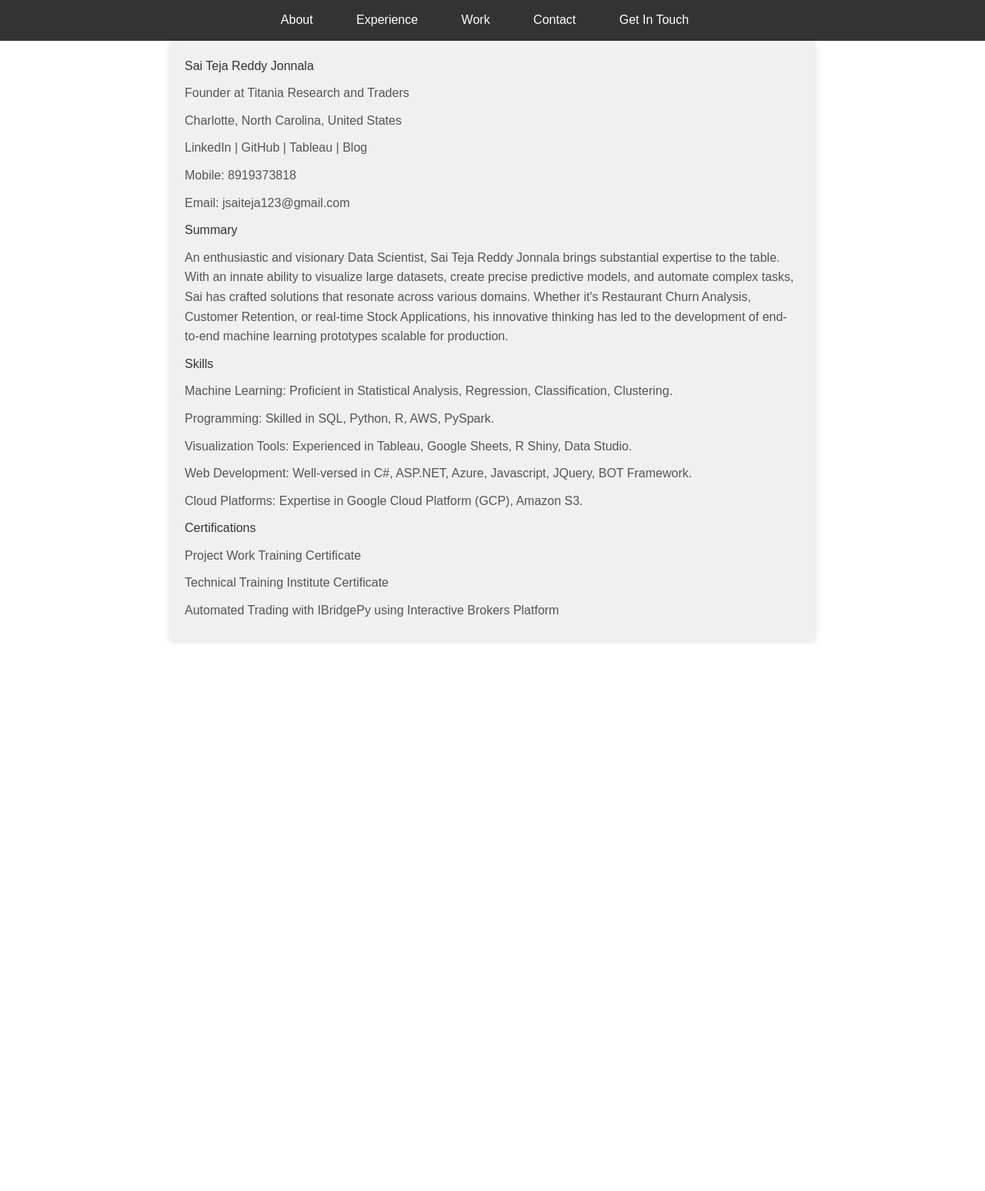
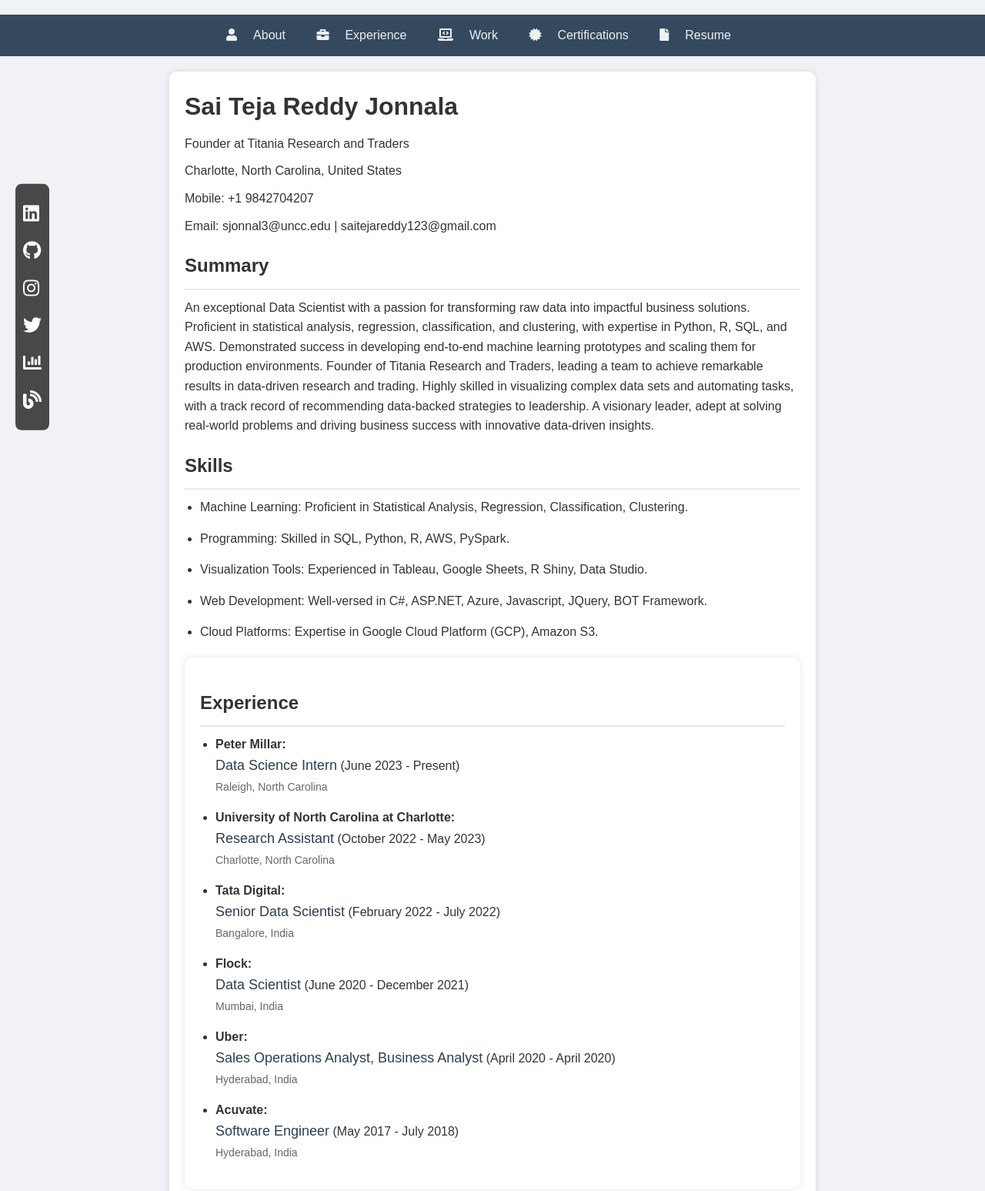
Before and after one commit to Reddy7860/Sai-Teja-Reddy-Jonnala.github.io, a plain HTML site: page index.html in a window 1280 px wide. Shown: the part 1-1548 px from the top of the page at 77% size. Before the commit the page ends 837 px from the top, so only its background shows below. Drawn offline with Linux system fonts and the light colour scheme.

Commit message:
Add files via upload

```diff
--- a/index.html
+++ b/index.html
@@ -1,73 +1,76 @@
 <!DOCTYPE html>
+
 <html lang="en">
 <head>
 <title>Sai Teja Reddy Jonnala's Resume</title>
 <link href="style.css" rel="stylesheet"/>
-    <link rel="stylesheet" href="https://cdnjs.cloudflare.com/ajax/libs/font-awesome/5.15.3/css/all.min.css">
+<link href="https://cdnjs.cloudflare.com/ajax/libs/font-awesome/5.15.3/css/all.min.css" rel="stylesheet"/>
 </head>
-<body>
+<body><div id="left-sidebar"><a href="https://www.linkedin.com/in/jonnala-sai-teja-reddy-8b8016139/" target="_blank"><i class="fab fa-linkedin"></i></a><a href="https://github.com/Reddy7860" target="_blank"><i class="fab fa-github"></i></a><a href="https://www.instagram.com/titania_786/" target="_blank"><i class="fab fa-instagram"></i></a><a href="https://twitter.com/jsaitejareddy12" target="_blank"><i class="fab fa-twitter"></i></a><a href="https://public.tableau.com/app/profile/sai.teja.reddy2468/viz/TitaniaBusiness/Titania3MonthsPerformace" target="_blank"><i class="fas fa-chart-bar"></i></a><a href="http://presentation54321.blogspot.com/?m=1" target="_blank"><i class="fas fa-blog"></i></a></div>
 <div id="loading-overlay">
 <div class="loader"></div>
 </div>
-
 <nav>
 <ul>
-            <li><a href="#about">About</a></li>
-            <li><a href="#experience">Experience</a></li>
-            <li><a href="#work">Work</a></li>
-            <li><a href="#contact">Contact</a></li>
-            <li><a href="#get-in-touch">Get In Touch</a></li>
+<li><i class="fas fa-user"></i><a href="#about">About</a></li>
+<li><i class="fas fa-briefcase"></i><a href="#experience">Experience</a></li>
+<li><i class="fas fa-laptop-code"></i><a href="#work">Work</a></li>
+<li><i class="fas fa-certificate"></i><a href="#certifications">Certifications</a></li>
+<li><i class="fas fa-file"></i><a href="https://drive.google.com/file/d/1ShhlZfpbEzsNFZAFImQtwU2fnV37BL7Y/view?usp=sharing" target="_blank">Resume</a></li>
 </ul>
 </nav>
-
 <section id="about">
 <h1>Sai Teja Reddy Jonnala</h1>
 <p>Founder at Titania Research and Traders</p>
 <p>Charlotte, North Carolina, United States</p>
-        <p>LinkedIn | GitHub | Tableau | Blog</p>
-        <p>Mobile: 8919373818</p>
-        <p>Email: jsaiteja123@gmail.com</p>
-
+<p>Mobile: +1 9842704207</p>
+<p>Email: sjonnal3@uncc.edu | saitejareddy123@gmail.com</p>
 <h2>Summary</h2>
-        <p>An enthusiastic and visionary Data Scientist, Sai Teja Reddy Jonnala brings substantial expertise to the table. With an innate ability to visualize large datasets, create precise predictive models, and automate complex tasks, Sai has crafted solutions that resonate across various domains. Whether it's Restaurant Churn Analysis, Customer Retention, or real-time Stock Applications, his innovative thinking has led to the development of end-to-end machine learning prototypes scalable for production.</p>
-
+<p>An exceptional Data Scientist with a passion for transforming raw data into impactful business solutions. Proficient in statistical analysis, regression, classification, and clustering, with expertise in Python, R, SQL, and AWS. Demonstrated success in developing end-to-end machine learning prototypes and scaling them for production environments. Founder of Titania Research and Traders, leading a team to achieve remarkable results in data-driven research and trading. Highly skilled in visualizing complex data sets and automating tasks, with a track record of recommending data-backed strategies to leadership. A visionary leader, adept at solving real-world problems and driving business success with innovative data-driven insights.</p>
 <h2>Skills</h2>
-        <p>Machine Learning: Proficient in Statistical Analysis, Regression, Classification, Clustering.</p>
-        <p>Programming: Skilled in SQL, Python, R, AWS, PySpark.</p>
-        <p>Visualization Tools: Experienced in Tableau, Google Sheets, R Shiny, Data Studio.</p>
-        <p>Web Development: Well-versed in C#, ASP.NET, Azure, Javascript, JQuery, BOT Framework.</p>
-        <p>Cloud Platforms: Expertise in Google Cloud Platform (GCP), Amazon S3.</p>
-
-        <h2>Certifications</h2>
-        <p>Project Work Training Certificate</p>
-        <p>Technical Training Institute Certificate</p>
-        <p>Automated Trading with IBridgePy using Interactive Brokers Platform</p>
-    </section>
-
-    <section id="experience" style="display: none;"> <!-- Initially hide the Experience section -->
+<ul>
+<li>Machine Learning: Proficient in Statistical Analysis, Regression, Classification, Clustering.</li>
+<li>Programming: Skilled in SQL, Python, R, AWS, PySpark.</li>
+<li>Visualization Tools: Experienced in Tableau, Google Sheets, R Shiny, Data Studio.</li>
+<li>Web Development: Well-versed in C#, ASP.NET, Azure, Javascript, JQuery, BOT Framework.</li>
+<li>Cloud Platforms: Expertise in Google Cloud Platform (GCP), Amazon S3.</li>
+</ul>
+<section id="experience">
+<h2>Experience</h2>
 <ul>
 <li>
-                <strong>Peter Millar:</strong> Data Science Intern (June 2023 - Present) | Raleigh, North Carolina
+<strong>Peter Millar:</strong><br/>
+<span class="job-title">Data Science Intern</span> (June 2023 - Present)<br/>
+<span class="location">Raleigh, North Carolina</span>
 </li>
 <li>
-                <strong>University of North Carolina at Charlotte:</strong> Research Assistant (October 2022 - May 2023) | Charlotte, North Carolina
+<strong>University of North Carolina at Charlotte:</strong><br/>
+<span class="job-title">Research Assistant</span> (October 2022 - May 2023)<br/>
+<span class="location">Charlotte, North Carolina</span>
 </li>
 <li>
-                <strong>Tata Digital:</strong> Senior Data Scientist (February 2022 - July 2022) | Bangalore, India
+<strong>Tata Digital:</strong><br/>
+<span class="job-title">Senior Data Scientist</span> (February 2022 - July 2022)<br/>
+<span class="location">Bangalore, India</span>
 </li>
 <li>
-                <strong>Flock:</strong> Data Scientist (June 2020 - December 2021) | Mumbai, India
+<strong>Flock:</strong><br/>
+<span class="job-title">Data Scientist</span> (June 2020 - December 2021)<br/>
+<span class="location">Mumbai, India</span>
 </li>
 <li>
-                <strong>Uber:</strong> Sales Operations Analyst, Business Analyst (April 2020 - April 2020) | Hyderabad, India
+<strong>Uber:</strong><br/>
+<span class="job-title">Sales Operations Analyst, Business Analyst</span> (April 2020 - April 2020)<br/>
+<span class="location">Hyderabad, India</span>
 </li>
 <li>
-                <strong>Acuvate:</strong> Software Engineer (May 2017 - July 2018) | Hyderabad, India
+<strong>Acuvate:</strong><br/>
+<span class="job-title">Software Engineer</span> (May 2017 - July 2018)<br/>
+<span class="location">Hyderabad, India</span>
 </li>
 </ul>
 </section>
-
-     <section id="work" style="display: none;"> <!-- Initially hide the Experience section -->
+<section id="work"> <!-- Initially hide the Experience section -->
 <ul>
 <li>
 <strong>Supply Chain Dashboard:</strong> Developed a consolidated dashboard that tracked historical and real-time shipments, analyzed container utilization, and monitored travel days. This comprehensive dashboard provided valuable insights into the supply chain operations, enabling better logistics planning and resource allocation.
@@ -78,11 +81,53 @@
 <li>
 <strong>Style-Level Sales Prediction:</strong> Successfully created a proof of concept for style-level sales prediction over the next 9 weeks using historical sales data. To achieve this, I implemented and compared various forecasting models, including ARIMA, Prophet, and three different LSTM architectures. The deep learning model demonstrated the best performance based on the least Root Mean Squared Error (RMSE) and Mean Squared Error (MSE), allowing for more accurate sales forecasts and better inventory planning.
 </li>
+<li>
+<strong>Hate Speech Detection Model:</strong> Developed and implemented a cutting-edge Natural Language Processing (NLP) system to detect hate speech on Twitter using advanced machine learning methods like Logistic Regression, SGD Classifier, and a combined CNN + GRU model, leading to notable improvements in classification accuracy and F-1 score. By refining a BERT model for hate speech classification, we surpassed existing benchmarks and prepared our research for publication. The project showcased expertise in NLP and deep neural networks, with in-depth analysis of adversarial attacks and defenses at both feature and model levels.
+</li>
+<li>
+<strong>Language Translator for BOT Framework:</strong> Designed a Python-based Language Translator for the BOT Framework, enhancing chatbot’s ability to understand user intent and queries in various local languages, which resulted in a 25% boost in user satisfaction.
+
+</li>
+<li>
+<strong>Cloud SQL for Query Analysis:</strong> Set up SQL databases on cloud servers to store client data for query analysis and visualization has reduced the time it needed to visualize the KPIs across business areas by 60%.
+
+</li>
+<li>
+<strong>Propensity Model:</strong> Worked on Propensity model to identify customer retention for Titan mail Application. Performed various models like Logistic Regression, Random Forest and finally settled with XGBoost as it has the highest accuracy. The identified customers are acted upon by Marketplace team which led to an increase in customer engagement by 10%
+
+</li>
+<li>
+<strong>Email Pattern Analysis via Python:</strong> Developed Python script to find patterns in the type of emails our customers are sending and receiving to build better templates, new product hypothesis and nudges. Worked with NLTK library to identify the monograms to pentagrams combinations of the words on the sent, received subjects and body of the emails. The team has build products around the top analysed themes like Calendar events, Financial reports etc and sold them as a Add on package to customers.
+
+</li>
+<li>
+<strong>Talent Acquisition Analytics Dashboard:</strong> Created a real-time advanced analytics dashboard to measure key Talent acquisition metrics around Efficiency, Effectiveness, and Experience. Streamlined tracking and analysis of vital metrics such as average time to offer, candidate interview lifecycle, stage-wise conversion rate, and joining to acceptance ratio, resulting in enhanced data-driven decision-making and improved recruitment strategies.
+
+</li>
+<li>
+<strong>Sales Attainment Dashboard Development:</strong> Spearheaded the development and implementation of a groundbreaking Sales Attainment dashboard, transforming the evaluation of the Onboarding process for sales teams. Utilized advanced trend analysis techniques to investigate and address significant metric fluctuations, driving tangible results and informed decision-making.
+
+</li>
+<li>
+<strong>A/B Testing for Restaurant Performance Enhancement:</strong> A/B Experimentation to improve the performance of restaurants by analyzing the feedback received from several Eaters and Delivery partners regarding supply hours. These educated (treated) restaurants are then compared with a control group restaurants to understand the impact of 35% statistically significant increase in Restaurant’s monthly orders. This led to a 15% increase in the number of orders and an annualized revenue increase of $500K per week.
+
+</li>
+<li>
+<strong>Procurement Website:</strong>  Built the successful integration of a Sharepoint-based web application for a renowned Finance company, enhancing efficiency in procurement request management and empowering employees organization-wide.
+
+</li>
 </ul>
 </section>
-
+<section id="certifications">
+<h2>Certifications</h2>
+<ul>
+<li>Lean Six Sigma White Belt Certification</li>
+<li>Python A-Z: Python For Data Science With Real Exercises</li>
+<li>Neural Network and Deep learning, Improving Deep Neural Networks, and Machine Learning - Coursera</li>
+<li>Automated Trading with IBridgePy using Interactive Brokers Platform</li>
+</ul>
+</section>
 <!-- Add more sections as needed -->
-
 <script src="script.js"></script>
-</body>
+</section></body>
 </html>
--- a/style.css
+++ b/style.css
@@ -1,3 +1,4 @@
+
 /* Resetting some default browser styles */
 body, h1, h2, p, ul, li, a {
     margin: 0;
@@ -10,14 +11,16 @@
 
 /* Global styles */
 body {
-    font-family: Arial, sans-serif;
+    font-family: 'Arial', sans-serif;
     line-height: 1.6;
     color: #333;
+    background-color: #f7f7f7;
+    padding: 20px 0;
 }
 
 /* Navigation bar styles */
 nav {
-    background: #333;
+    background: #2c3e50;
     overflow: hidden;
 }
 
@@ -34,105 +37,119 @@
 
 nav ul li a {
     text-decoration: none;
-    color: white;
+    color: #ecf0f1;
     padding: 14px 16px;
+    border-radius: 5px;
+    transition: background-color 0.3s;
 }
 
-nav ul li a:hover {
-    background-color: #ddd;
-    color: black;
+nav ul li a:hover, nav ul li a.active {
+    background-color: #34495e;
+    color: #ecf0f1;
 }
 
-/* Highlight active link */
-nav ul li a.active {
-    background-color: #ddd;
-    color: black;
+/* Left sidebar */
+#left-sidebar {
+    position: fixed;
+    top: 50%;
+    left: 20px;
+    transform: translateY(-50%);
+    background-color: rgba(0,0,0,0.7);
+    padding: 10px;
+    border-radius: 8px;
 }
 
-/* About section styles */
-#about {
+#left-sidebar a {
+    display: block;
+    margin: 10px 0;
+    color: white;
+    font-size: 24px;
+    transition: color 0.3s;
+}
+
+#left-sidebar a:hover {
+    color: #3498db;
+}
+
+/* Section styles */
+section {
+    max-width: 800px;
+    margin: 20px auto;
     padding: 20px;
-    background-color: #f0f0f0;
+    background-color: #fff;
     box-shadow: 0 0 10px rgba(0, 0, 0, 0.1);
     border-radius: 10px;
-    max-width: 800px;
-    margin: 0 auto;
 }
 
-#about h1, #about h2 {
+h1 {
+    font-size: 32px;
+    font-weight: bold;
     margin-bottom: 10px;
-    color: #333;
 }
 
-#about p {
+h2 {
+    font-size: 24px;
+    font-weight: bold;
+    margin-top: 20px;
     margin-bottom: 10px;
-    color: #555;
+    border-bottom: 2px solid #eaeaea;
+    padding-bottom: 10px;
 }
 
-/* Experience section styles */
-#experience {
-    padding: 20px;
-    background-color: #f0f0f0;
-    box-shadow: 0 0 10px rgba(0, 0, 0, 0.1);
-    border-radius: 10px;
-    max-width: 800px;
-    margin: 0 auto;
+p {
+    font-size: 16px;
+    margin: 10px 0;
 }
 
-#experience h2 {
-    margin-bottom: 10px;
-    color: #333;
+ul {
+    list-style: disc;
+    padding-left: 20px;
 }
 
-#experience ul {
-    margin-bottom: 10px;
-    color: #555;
+li {
+    margin-bottom: 15px;
 }
 
-/* work section styles */
-#work {
-    padding: 20px;
-    background-color: #f0f0f0;
-    box-shadow: 0 0 10px rgba(0, 0, 0, 0.1);
-    border-radius: 10px;
-    max-width: 800px;
-    margin: 0 auto;
+strong {
+    font-weight: bold;
 }
 
-#work h2 {
-    margin-bottom: 10px;
-    color: #333;
+.job-title {
+    font-size: 18px;
+    color: #2c3e50;
 }
 
-#work ul {
-    margin-bottom: 10px;
-    color: #555;
+.location {
+    font-size: 14px;
+    color: #666;
 }
 
-/* Loading overlay styles */
-#loading-overlay {
-    position: fixed;
-    top: 0;
-    left: 0;
-    width: 100%;
-    height: 100%;
-    background-color: #fff;
-    display: flex;
-    align-items: center;
-    justify-content: center;
-    z-index: 999;
+nav i {
+    color: #ecf0f1; /* Light color for the icons to be visible on dark nav background */
+    margin-right: 5px; /* Adding some spacing between the icon and the text */
 }
 
-.loader {
-    border: 4px solid #f3f3f3;
-    border-top: 4px solid #3498db;
-    border-radius: 50%;
-    width: 50px;
-    height: 50px;
-    animation: spin 2s linear infinite;
+#left-sidebar a:hover i {
+    transform: scale(1.1);
+    transition: transform 0.3s;
 }
 
-@keyframes spin {
-    0% { transform: rotate(0deg); }
-    100% { transform: rotate(360deg); }
+section {
+    opacity: 0;
+    transition: opacity 0.5s;
+    animation: fadeIn 1s forwards 0.5s;
 }
+
+@keyframes fadeIn {
+    to {
+        opacity: 1;
+    }
+}
+
+body {
+    background-color: #f0f2f5;
+}
+
+nav {
+    background: #34495e;
+}
```
Also changed, not shown: script.js (+21 -9 lines). Lines whose indentation alone changed are shown as unchanged.
